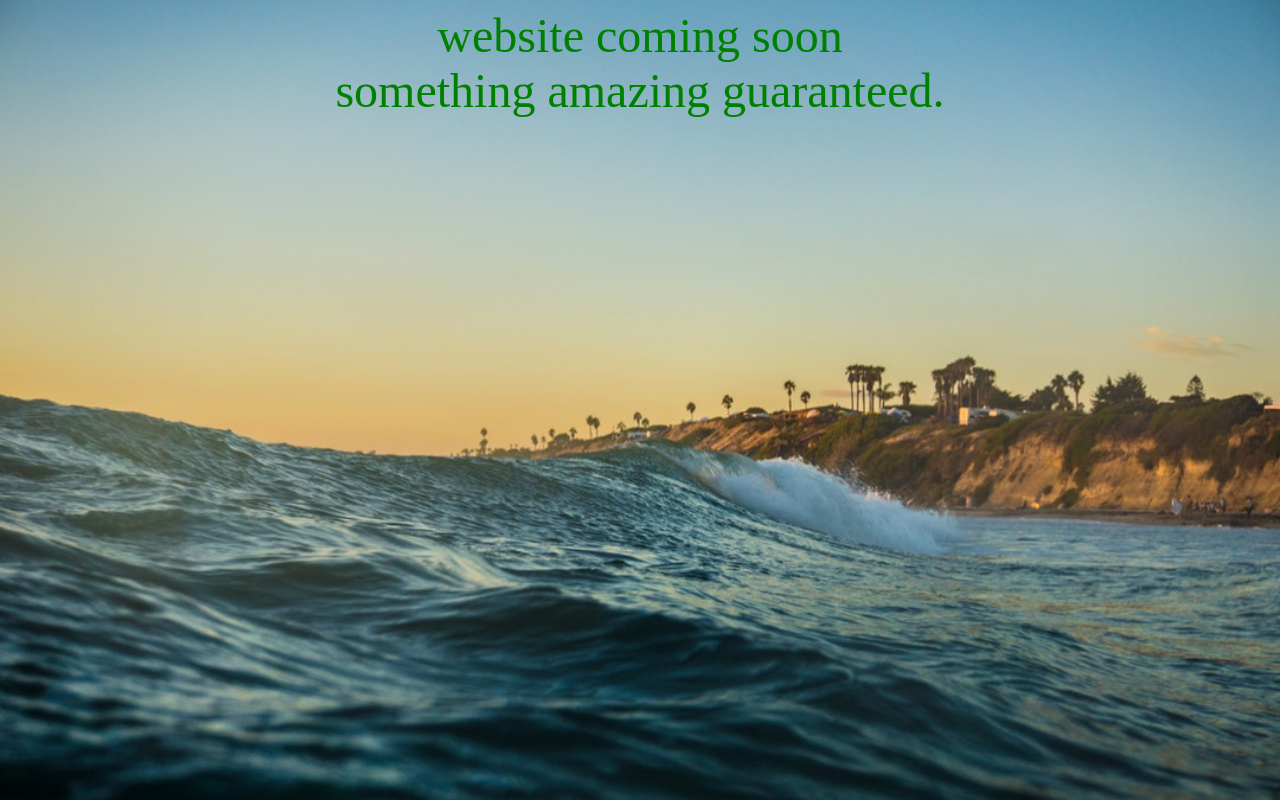
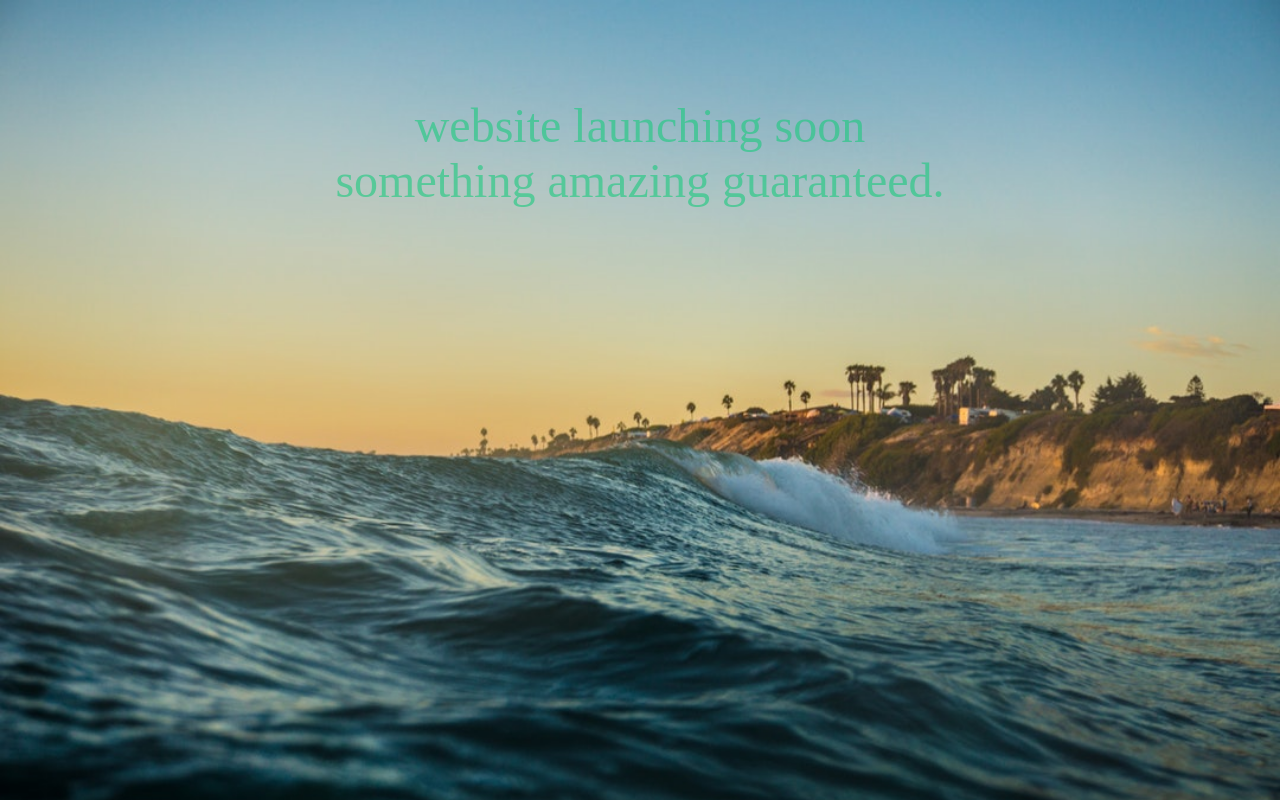
Before and after one commit to esksamim/test, a plain HTML site: page index.html in a window 1280 px wide. Drawn offline with Linux system fonts and the light colour scheme.

Commit message:
Update index.html

```diff
--- a/index.html
+++ b/index.html
@@ -6,11 +6,12 @@
 
 <style type="text/css">
 body {background-image: url(bg.jpeg); background-size: cover; min-height: 100%;}
-p{position: relative; top: 30%; margin:auto; font-size: 3em; color: green; text-align: center;}
+p{position: relative; top: 30%; margin:auto; font-size: 3em; color: rgba(25,201,125,0.6); text-align: center;}
 </style>
 </head>
 <body>
-  <p>website coming soon<br>
+	<br><br><br><br><br>
+  <p>website launching soon<br>
   something amazing guaranteed.</p>
 </body>
 </html>
```
